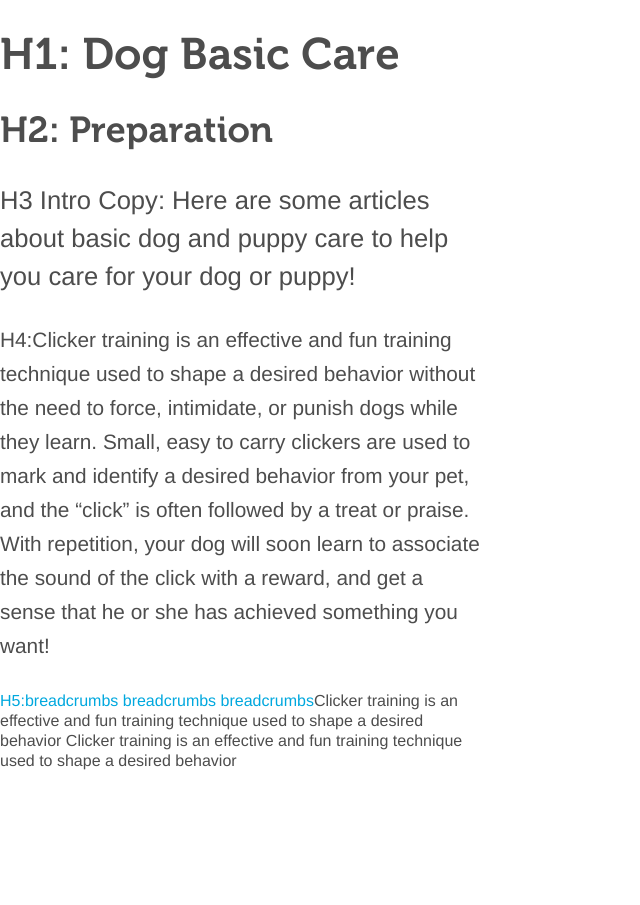
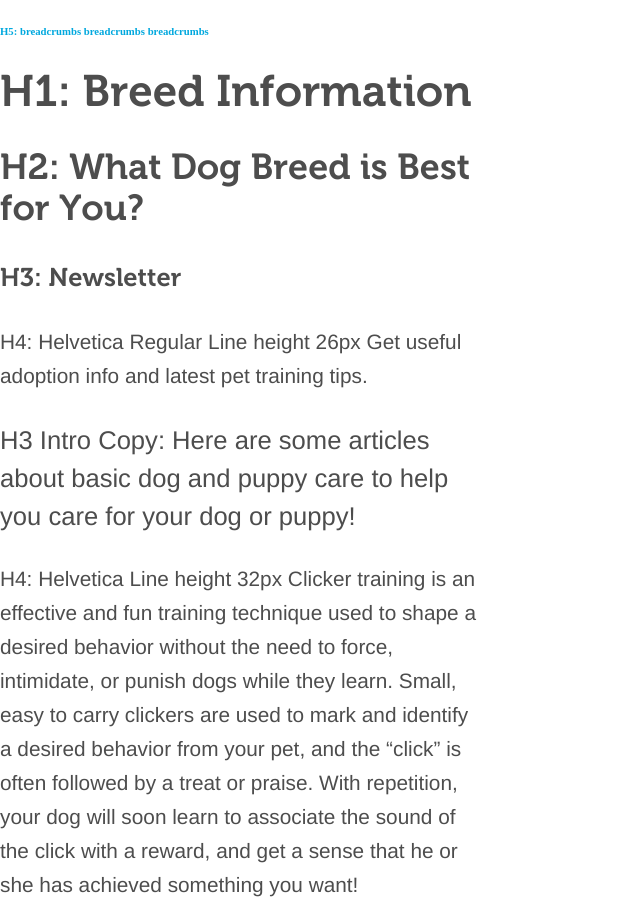
Before and after one commit to yumenoniimura/typetest, a plain HTML site: page type set/index.html in a window 1280 px wide. Shown: the top 905 px of the page, without its empty margins (0-640 px from the left). Before the commit the page ends 800 px from the top, so only its background shows below. Drawn offline with Linux system fonts and the light colour scheme.

Commit message:
Update index.html

```diff
--- a/type set/index.html
+++ b/type set/index.html
@@ -32,14 +32,22 @@
         <h4 class="__light __expanded">Dog Safety</h4>
         <h4 class="__light __expanded">Dog Tips</h4>
         <h2><strong>Select a breed to help find the right dog for you!</strong></h2> -->
+        <h6><a href="#">H5: breadcrumbs</a> <a href="#">breadcrumbs</a> <a href="#">breadcrumbs</a></h6>
 
 
-        <h1 class="__museo700">H1: Dog Basic Care</h1>
-        <h2 class="__museo700">H2: Preparation</h2>
-        <h3 class="newh3">H3 Intro Copy: Here are some articles about basic dog and puppy care to help you care for your dog or puppy!</h3>
-        <h4 class="bodycopy">H4:Clicker training is an effective and fun training technique used to shape a desired behavior without the need to force, intimidate, or punish dogs while they learn. Small, easy to carry clickers are used to mark and identify a desired behavior from your pet, and the “click” is often followed by a treat or praise. With repetition, your dog will soon learn to associate the sound of the click with a reward, and get a sense that he or she has achieved something you want!</h4>
+        <h1 class="__museo700">H1: Breed Information</h1>
+        <h2 class="__museo700">H2: What Dog Breed is Best for You?</h2>
+        <h3 class="__museo700 subhead">H3: Newsletter</h3>
+        <h4 class="description regular">H4: Helvetica Regular Line height 26px Get useful adoption info and latest pet training tips.</h4>
+        <h3 class="intro regular">H3 Intro Copy: Here are some articles about basic dog and puppy care to help you care for your dog or puppy!</h3>
+        <h4 class="thirtytwo light">H4: Helvetica Line height 32px Clicker training is an effective and fun training technique used to shape a desired behavior without the need to force, intimidate, or punish dogs while they learn. Small, easy to carry clickers are used to mark and identify a desired behavior from your pet, and the “click” is often followed by a treat or praise. With repetition, your dog will soon learn to associate the sound of the click with a reward, and get a sense that he or she has achieved something you want!</h4>
+        <h4 class="twentysix light">H4: Helvetica Line height 26px Clicker training is an effective and fun training technique used to shape a desired behavior without the need to force, intimidate, or punish dogs while they learn. Small, easy to carry clickers are used to mark and identify a desired behavior from your pet, and the “click” is often followed by a treat or praise. With repetition, your dog will soon learn to associate the sound of the click with a reward, and get a sense that he or she has achieved something you want!</h4>
+        <h4 class="bold">H4: Helvetica Bold Mina</h4>
 
-        <h5><a href="#">H5:breadcrumbs</a> <a href="#">breadcrumbs</a> <a href="#">breadcrumbs</a>Clicker training is an effective and fun training technique used to shape a desired behavior Clicker training is an effective and fun training technique used to shape a desired behavior</h5>
+        <h5 class="regular">H5: Helvetica Regular olden Gate Labrador Retriever Rescue</h5>
+        <h5 class="light">H5: Helvetica Light Female, Adult, San Francisco, CA</h5>
+
+        <h6 class="light">H6: Get your pets seen and get your pets saved! List your pets on Adopt-a-Pet.com's free non-profit over-the-phone and online adoption advertising service. Increase your adoptions! </h6>
 
 
 
```
